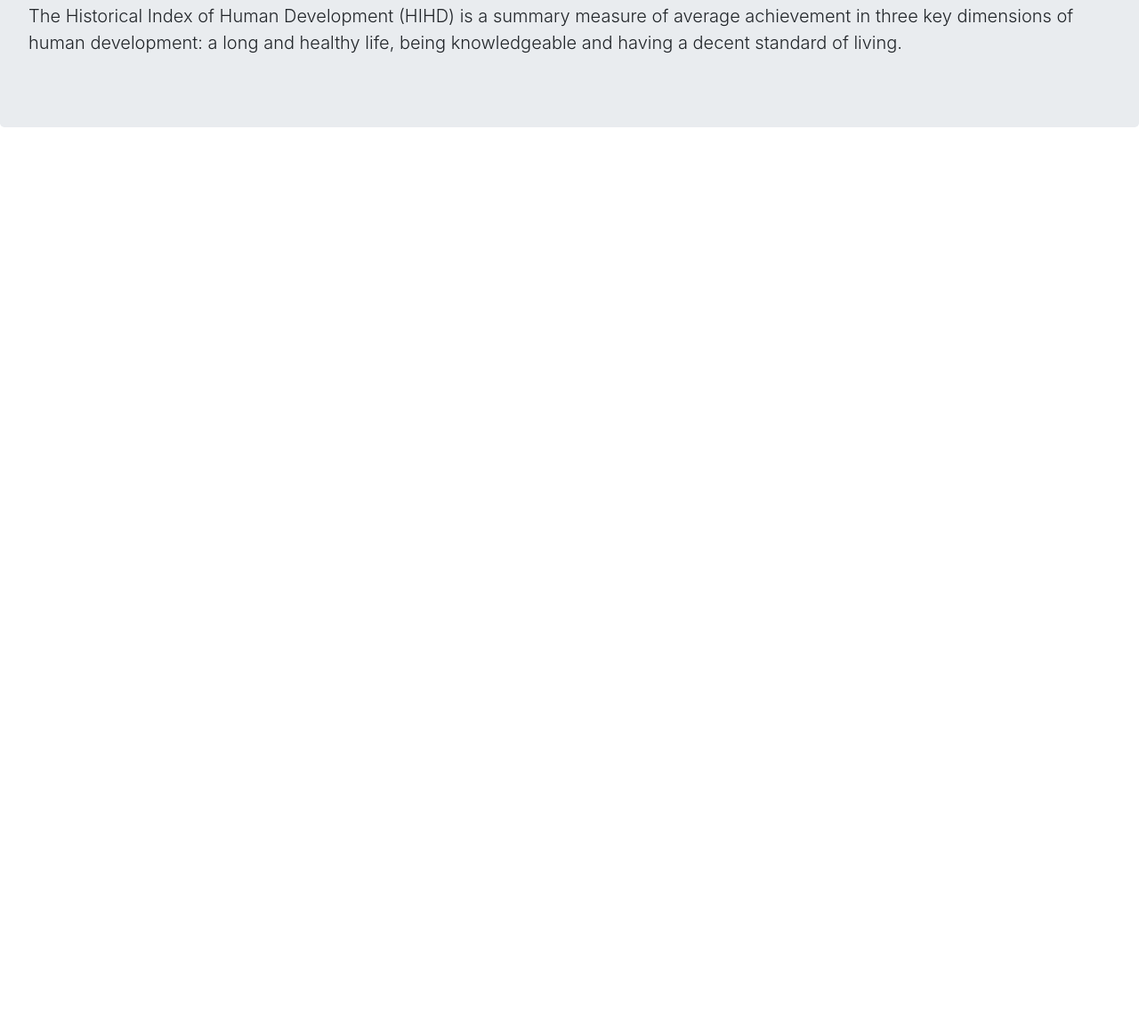
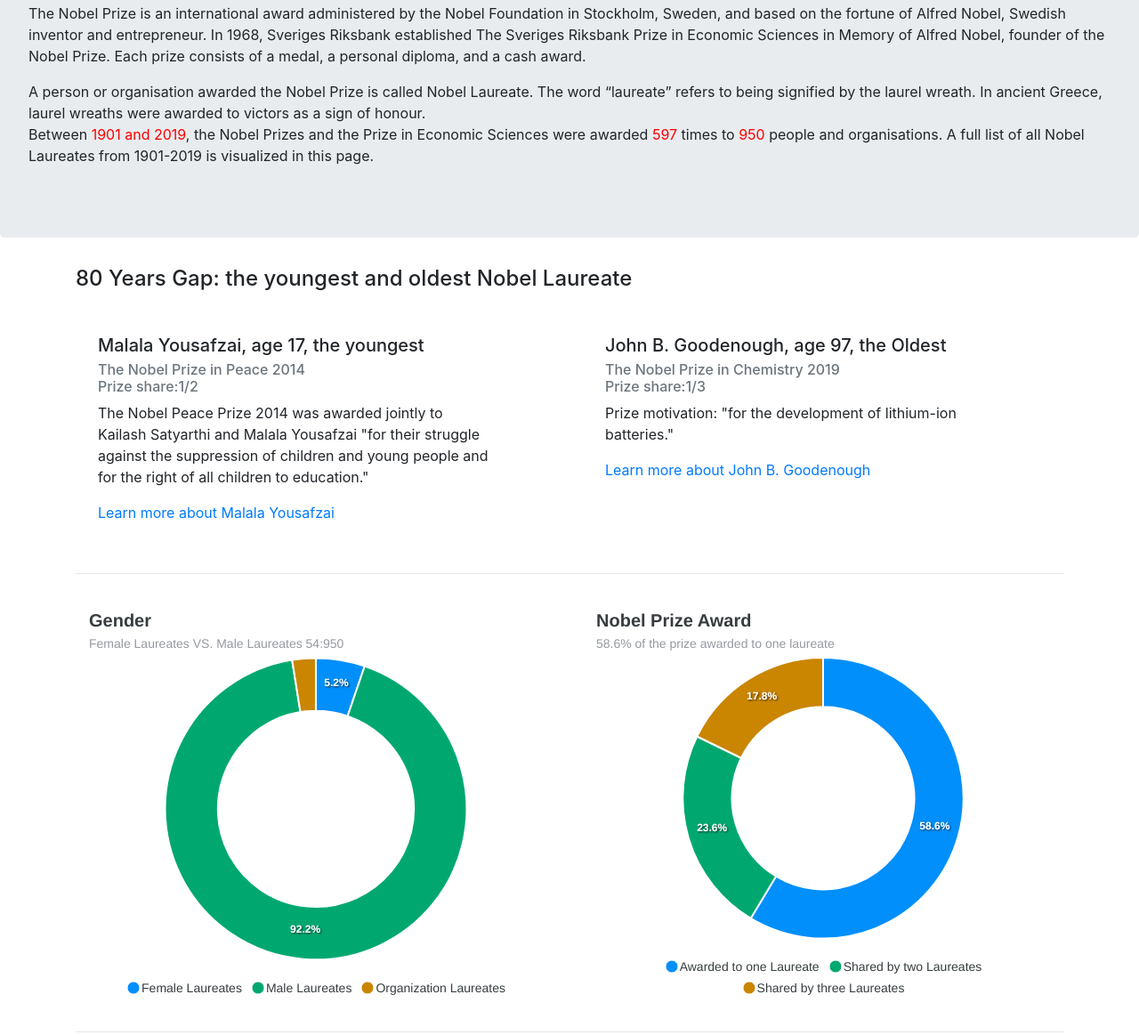
Before and after one commit to Aihua0055/World, a plain HTML site: page explore_the_world/nobel.html in a window 1280 px wide. Shown: the part 192-1355 px from the top of the page at 89% size. Before the commit the page ends 800 px from the top, so only its background shows below. Drawn offline with nearby package versions, Linux system fonts and the light colour scheme; no server answers.

Commit message:
Add : nobel prize and laureates charts

```diff
--- a/explore_the_world/nobel.html
+++ b/explore_the_world/nobel.html
@@ -4,13 +4,12 @@
   <head>
     <meta charset="UTF-8" />
     <meta name="viewport" content="width=device-width, initial-scale=1, shrink-to-fit=no">    <!-- <meta http-equiv="X-UA-Compatible" content="ie=edge" /> -->
-    <title>The world</title>
+    <title>Explore the World</title>
+    <link rel="icon" href="images/global.png" type="image/png">
     <link rel="stylesheet" href="custom.css" />
     <link rel="stylesheet" href="https://stackpath.bootstrapcdn.com/bootstrap/4.5.0/css/bootstrap.min.css" integrity="sha384-9aIt2nRpC12Uk9gS9baDl411NQApFmC26EwAOH8WgZl5MYYxFfc+NcPb1dKGj7Sk" crossorigin="anonymous">
-    <script src="https://cdn.jsdelivr.net/npm/chart.js@2.8.0"></script>
-    <script src="https://cdnjs.cloudflare.com/ajax/libs/d3/5.7.0/d3.min.js"></script>
+    <script src="https://cdn.jsdelivr.net/npm/apexcharts"></script>
   </head>
-
   <body>
     <nav class="navbar navbar-expand-lg navbar-light bg-light">
       <a class="navbar-brand" href="#">Explore the World</a>
@@ -54,29 +53,71 @@
       </div>
     </nav>
     <div class="jumbotron">
-      <h1 class="display-4">Nobel Laureate</h1>
-      <p class = "lead">The Historical Index of Human Development (HIHD) is a summary measure of average achievement in three key
-        dimensions of human development: a long and healthy life, being knowledgeable and having a decent standard of living. </p>
-
+      <h1 class="display-4">Nobel Prizes and Laureates</h1>
+      <p>The Nobel Prize is an international award administered by the Nobel Foundation in Stockholm, Sweden, and based on the fortune of Alfred Nobel, Swedish inventor and entrepreneur. In 1968, Sveriges Riksbank established The Sveriges Riksbank Prize in Economic Sciences in Memory of Alfred Nobel, founder of the Nobel Prize. Each prize consists of a medal, a personal diploma, and a cash award.</p>
+      <p>A person or organisation awarded the Nobel Prize is called Nobel Laureate. The word “laureate” refers to being signified by the laurel wreath. In ancient Greece, laurel wreaths were awarded to victors as a sign of honour.
+      <br>Between <span style="color:red">1901 and 2019</span>, the Nobel Prizes and the Prize in Economic Sciences were awarded <span style="color:red">597</span> times to <span style="color:red">950</span> people and organisations.
+      A full list of all Nobel Laureates from 1901-2019 is visualized in this page.</p>
 
   </div>
 
-    <div class="container">
-
-      <canvas id="hdi" aria-label="donut chart" role="img"></canvas>
-
-
-
+  <div class = "container">
+    <h4>80 Years Gap: the youngest and oldest Nobel Laureate  </h4>
+    <div class="row">
+      <div class="col-lg-6 col-md-6 col-12">
+        <div  style="width: 30rem">
+          <div class="card-body">
+            <h5 class="card-title">Malala Yousafzai, age 17, the youngest</h5>
+            <h6 class="card-subtitle mb-2 text-muted">The Nobel Prize in Peace 2014<br>Prize share:1/2</h6>
+            <p class="card-text">The Nobel Peace Prize 2014 was awarded jointly to Kailash Satyarthi and Malala Yousafzai "for their struggle against the suppression of children and young people and for the right of all children to education."</p>
+            <a href="https://www.nobelprize.org/prizes/peace/2014/yousafzai/facts/" class="card-link">Learn more about Malala Yousafzai</a>
+          </div>
+        </div>
+      </div>
+      <div class="col-lg-6 col-md-6 col-12">
+        <div  style="width: 30rem">
+          <div class="card-body">
+            <h5 class="card-title">John B. Goodenough, age 97, the Oldest</h5>
+            <h6 class="card-subtitle mb-2 text-muted">The Nobel Prize in Chemistry 2019<br>Prize share:1/3</h6>
+            <p class="card-text">Prize motivation: "for the development of lithium-ion batteries."</p>
+            <a href="#" class="card-link">Learn more about John B. Goodenough</a>
+          </div>
+        </div>
+      </div>
+      <!-- <div id = "genderChart" class="col-lg-3 col-md-3 col-12" ></div> -->
+    </div>
+    <hr>
+    <div class = "row">
+      <div id = "genderChart" class="col-lg-6 col-md-6 col-12 "></div>
+      <div id = "prizeShareChart" class="col-lg-6 col-md-6 col-12"></div>
+    </div>
+    <hr>
+    <div id = "chart"></div>
+    <div id = "countryRank"></div>
+    <!-- <div class="row">
+      <div id = "chart" class="col-lg-6 col-md-6 col-12 "></div>
+      <div id = "countryRank" class="col-lg-6 col-md-6 col-12"></div>
+    </div> -->
+    <div>
+    <p>Data Source:
+      <a href = "https://dataverse.harvard.edu/dataset.xhtml?persistentId=doi:10.7910/DVN/AGAFAQ">Harvard Dataverse,</a>
+      <a href = "https://api.nobelprize.org/2.0/laureates">NobelPrize API 2.0,</a>
+      <a href = "https://en.wikipedia.org/wiki/List_of_countries_by_Nobel_laureates_per_capita">Wikipedia:List of countries by Nobel laureates per capita.</a>
+    </p>
+    </div>
+    <div class="row">
+      <div class="col-lg-6 col-md-6 col-12 ">span 12/8</div>
+      <div class="col-lg-6 col-md-6 col-12">span 6/4</div>
+    </div>
+    <div></div>
 
   </div>
-
-
-
-
-
-  <script src="nobel.js"></script>
-
-
+  <footer class="footer">
+    <div class="container">
+      <span class="text-muted">Theme uses Bootstrap. Inspired by <a href="https://ourworldindata.org">Our World in Data</a></span>
+    </div>
+  </footer>
+    <script src="nobel.js"></script>
     <script src="https://code.jquery.com/jquery-3.5.1.slim.min.js" integrity="sha384-DfXdz2htPH0lsSSs5nCTpuj/zy4C+OGpamoFVy38MVBnE+IbbVYUew+OrCXaRkfj" crossorigin="anonymous"></script>
     <script src="https://cdn.jsdelivr.net/npm/popper.js@1.16.0/dist/umd/popper.min.js" integrity="sha384-Q6E9RHvbIyZFJoft+2mJbHaEWldlvI9IOYy5n3zV9zzTtmI3UksdQRVvoxMfooAo" crossorigin="anonymous"></script>
     <script src="https://stackpath.bootstrapcdn.com/bootstrap/4.5.0/js/bootstrap.min.js" integrity="sha384-OgVRvuATP1z7JjHLkuOU7Xw704+h835Lr+6QL9UvYjZE3Ipu6Tp75j7Bh/kR0JKI" crossorigin="anonymous"></script>
--- /dev/null
+++ b/explore_the_world/nobel.js
@@ -0,0 +1,453 @@
+// Bar chart to show number of nobel laureates by born Country
+var options = {
+  series: [{
+  data: [0, 0]
+}],
+  chart: {
+  type: 'bar',
+  height: '500px',
+},
+title:{
+  text:"Nobel Laureates number by country of birth",
+  style:{
+    fontSize:'20px',
+
+  },
+},
+subtitle:{
+  text:'Number of laureates born in selected countries.',
+  style:{
+    fontSize:'14px',
+    color:'#9699a2'
+  }
+},
+plotOptions: {
+  bar: {
+    horizontal: true,
+    dataLabels:{
+      position:'bottom'
+    }
+  }
+},
+dataLabels: {
+  enabled: true,
+},
+xaxis: {
+  categories: ['United States','United Kingdom','Germany','France','Sweden','Russia','Switzerland','Japan','Canada','Austria','Netherlands',
+  'Italy','Poland','Denmark','Norway','India','Australia','South Africa','China'],
+
+},
+yaxis: {
+  labels: {
+    style:{
+      fontSize:'13px',
+    }
+  }
+},
+};
+var chart = new ApexCharts(document.querySelector("#chart"), options);
+chart.render();
+
+const url = "https://api.nobelprize.org/2.0/laureates";
+
+var male = 0;
+var female = 0;
+
+// Pie Chart to show gender info:  genderChart
+var optionsGender = {
+  series: [54, 950,26],
+  labels:['Female Laureates','Male Laureates','Organization Laureates'],
+  chart: {
+  type: 'donut',
+},
+legend:{
+  position:'bottom',
+  fontSize: '14px',
+},
+title:{
+  text:"Gender",
+  style:{
+    fontSize:'20px',
+
+  },
+},
+subtitle:{
+  text:'Female Laureates VS. Male Laureates 54:950',
+  style:{
+    fontSize:'14px',
+    color:'#9699a2'
+  }
+},
+responsive: [{
+  breakpoint: 480,
+  options: {
+    chart: {
+      width: 150
+    },
+    legend: {
+      position: 'bottom'
+    }
+  }
+}]
+};
+
+var genderChart = new ApexCharts(document.querySelector("#genderChart"), optionsGender);
+genderChart.render();
+
+// Pie Chart to show nobel prize info: awarded to one laureate, shared by two laureates,shared by three laureates
+var optionsPrize = {
+  series: [350, 141,106],
+  labels:['Awarded to one Laureate','Shared by two Laureates','Shared by three Laureates'],
+  chart: {
+  type: 'donut',
+},
+legend:{
+  position:'bottom',
+  fontSize: '14px',
+},
+title:{
+  text:"Nobel Prize Award",
+  style:{
+    fontSize:'20px',
+
+  },
+},
+subtitle:{
+  text:'58.6% of the prize awarded to one laureate',
+  style:{
+    fontSize:'14px',
+    color:'#9699a2'
+  }
+},
+responsive: [{
+  breakpoint: 480,
+  options: {
+    chart: {
+      width: 150
+    },
+    legend: {
+      position: 'bottom',
+    }
+  }
+}]
+};
+
+var prizeShareChart = new ApexCharts(document.querySelector("#prizeShareChart"), optionsPrize);
+prizeShareChart.render();
+
+// var countries = ['United States','United Kingdom','Germany','France','Sweden','Russia','Switzerland','Japan','Canada','Austria','Netherlands',
+// 'Italy','Poland','Denmark','Norway','India','Australia','South Africa','China'];
+
+var usLaureates = 0;
+var ukLaureates = 0;
+var germanyLaureates = 0;
+var franceLaureates = 0;
+var SwedenLaureates = 0;
+var russiaLaureates = 0;
+var swlandLaureates = 0;
+var jpLaureates =0;
+var canadaLaureates = 0;
+var austriaLaureates = 0;
+var nlLaureates = 0;
+var italyLaureates = 0;
+var polandLaureates = 0;
+var denmarkLaureates = 0;
+var norwayLaureates = 0;
+var indiaLaureates = 0;
+var AustralizLaureates = 0;
+var sfLaureates = 0;
+var chLaureates = 0;
+
+function fetchData (url){
+
+    fetch(url)
+      .then((response)=>response.json())
+      .then((response)=>{
+          if(response.links.next!==null){
+            fetchData(response.links.next);
+          }
+
+          let usLaureate = response.laureates.filter(function(laureate){
+            return laureate.birth.place.country.en=="USA";
+          }).length
+          usLaureates = usLaureates+usLaureate;
+
+          let chLaureate = response.laureates.filter(function(laureate){
+            return laureate.birth.place.country.en=="China";
+          }).length
+
+          let SwedenLaureate = response.laureates.filter(function(laureate){
+            return laureate.birth.place.country.en=="Sweden";
+          }).length
+
+          AustralizLaureates = AustralizLaureates + response.laureates.filter(function(laureate){
+            return laureate.birth.place.country.en=="Australia";
+          }).length
+
+          canadaLaureates = canadaLaureates + response.laureates.filter(function(laureate){
+            return laureate.birth.place.country.en=="Canada";
+          }).length
+          franceLaureates = franceLaureates + response.laureates.filter(function(laureate){
+            return laureate.birth.place.country.en=="France";
+          }).length
+
+          germanyLaureates = germanyLaureates + response.laureates.filter(function(laureate){
+            return laureate.birth.place.country.en=="Germany";
+          }).length
+
+          ukLaureates = ukLaureates + response.laureates.filter(function(laureate){
+            return laureate.birth.place.country.en=="United Kingdom";
+          }).length
+
+          chLaureates = chLaureates + chLaureate;
+          SwedenLaureates = SwedenLaureates +SwedenLaureate;
+          chart.updateSeries([{
+            data:[
+              usLaureates,ukLaureates,germanyLaureates,franceLaureates,SwedenLaureates,
+              31,28,28,canadaLaureates,22,21,20,19,13,13,12,AustralizLaureates,11,chLaureates]
+          }])
+
+
+      })
+      .catch((error)=>console.log(error));
+};
+
+fetchData(url);
+
+//List of countries by Nobel laureates per capita
+var optionsRank = {
+  series: [{
+  name: 'Laureates/10 million people',
+  data: [33, 30, 25, 24, 24, 19, 14, 14, 13, 12, 12, 11,9,7,5,3,2,2,2,0.06]
+}],
+  chart: {
+  height: '500px',
+  type: 'bar',
+},
+plotOptions: {
+  bar: {
+    dataLabels: {
+      position: 'top',
+    },
+  }
+},
+dataLabels: {
+  enabled: true,
+  formatter: function (val) {
+    return val;
+  },
+  offsetY: -20,
+  style: {
+    fontSize: '12px',
+    colors: ["#304758"]
+  }
+},
+
+xaxis: {
+  categories: ["Switzerland", "Sweden", "Austria", "Denmark", "Norway", "UK", "Israel", "Germany", "Hungary", "USA",
+   "Netherlands", "France","Belgium","Canada","Poland","Australia","Italy","Japan","South Africa","Russia","China"],
+  position: 'bottom',
+  axisBorder: {
+    show: false
+  },
+  axisTicks: {
+    show: false
+  },
+  crosshairs: {
+    fill: {
+      type: 'gradient',
+      gradient: {
+        colorFrom: '#D8E3F0',
+        colorTo: '#BED1E6',
+        stops: [0, 100],
+        opacityFrom: 0.4,
+        opacityTo: 0.5,
+      }
+    }
+  },
+  tooltip: {
+    enabled: true,
+  }
+},
+yaxis: {
+  axisBorder: {
+    show: false
+  },
+  axisTicks: {
+    show: false,
+  },
+  labels: {
+    show: false,
+    formatter: function (val) {
+      return val;
+    }
+  }
+
+},
+title:{
+  text:"Nobel laureates by number of per capita (2018)",
+  style:{
+    fontSize:'20px',
+
+  },
+},
+subtitle:{
+  text:'Only show countries have more Nobel Laureates than China.',
+  style:{
+    fontSize:'14px',
+    color:'#9699a2'
+  }
+}
+};
+
+var countryRank = new ApexCharts(document.querySelector("#countryRank"), optionsRank);
+countryRank.render();
+
+// Bar
+
+// NobelPrize API 2.0 format
+// {
+//   "laureates":[
+//   {
+//     "id":"745",
+//     "knownName":{
+//        "en":"A. Michael Spence",
+//        "se":"A. Michael Spence"
+//     },
+//     "givenName":{
+//        "en":"A. Michael",
+//        "se":"A. Michael"
+//     },
+//     "familyName":{
+//        "en":"Spence",
+//        "se":"Spence"
+//     },
+//     "fullName":{
+//        "en":"A. Michael Spence",
+//        "se":"A. Michael Spence"
+//     },
+//     "gender":"male",
+//     "birth":{
+//        "date":"1943-00-00",
+//        "place":{
+//           "city":{
+//              "en":"Montclair, NJ",
+//              "no":"Montclair, NJ",
+//              "se":"Montclair, NJ"
+//           },
+//           "country":{
+//              "en":"USA",
+//              "no":"USA",
+//              "se":"USA"
+//           },
+//           "cityNow":{
+//              "en":"Montclair, NJ",
+//              "no":"Montclair, NJ",
+//              "se":"Montclair, NJ"
+//           },
+//           "countryNow":{
+//              "en":"USA",
+//              "no":"USA",
+//              "se":"USA"
+//           },
+//           "continent":{
+//              "en":"North America"
+//           },
+//           "locationString":{
+//              "en":"Montclair, NJ, USA",
+//              "no":"Montclair, NJ, USA",
+//              "se":"Montclair, NJ, USA"
+//           }
+//        }
+//     },
+//     "links":{
+//        "rel":"laureate",
+//        "href":"http:\/\/masterdataapi.nobelprize.org\/2\/laureate\/745",
+//        "action":"Get",
+//        "types":"application\/json"
+//     },
+//     "nobelPrizes":[
+//        {
+//           "awardYear":"2001",
+//           "category":{
+//              "en":"Economic Sciences",
+//              "no":"\u00d8konomi",
+//              "se":"Ekonomi"
+//           },
+//           "categoryFullName":{
+//              "en":"The Sveriges Riksbank Prize in Economic Sciences in Memory of Alfred Nobel",
+//              "no":"Sveriges Riksbanks pris i \u00f8konomisk vitenskap til minne om Alfred Nobel",
+//              "se":"Sveriges Riksbanks pris i ekonomisk vetenskap till Alfred Nobels minne"
+//           },
+//           "sortOrder":"2",
+//           "portion":"1\/3",
+//           "dateAwarded":"2001-10-10",
+//           "prizeStatus":"received",
+//           "motivation":{
+//              "en":"for their analyses of markets with asymmetric information",
+//              "se":"f\u00f6r deras analys av marknader med assymetrisk informations"
+//           },
+//           "prizeAmount":10000000,
+//           "prizeAmountAdjusted":12295082,
+//           "affiliations":[
+//              {
+//                 "name":{
+//                    "en":"Stanford University",
+//                    "no":"Stanford University",
+//                    "se":"Stanford University"
+//                 },
+//                 "nameNow":{
+//                    "en":"Stanford University"
+//                 },
+//                 "city":{
+//                    "en":"Stanford, CA",
+//                    "no":"Stanford, CA",
+//                    "se":"Stanford, CA"
+//                 },
+//                 "country":{
+//                    "en":"USA",
+//                    "no":"USA",
+//                    "se":"USA"
+//                 },
+//                 "cityNow":{
+//                    "en":"Stanford, CA",
+//                    "no":"Stanford, CA",
+//                    "se":"Stanford, CA"
+//                 },
+//                 "countryNow":{
+//                    "en":"USA",
+//                    "no":"USA",
+//                    "se":"USA"
+//                 },
+//                 "locationString":{
+//                    "en":"Stanford, CA, USA",
+//                    "no":"Stanford, CA, USA",
+//                    "se":"Stanford, CA, USA"
+//                 }
+//              }
+//           ],
+//           "links":{
+//              "rel":"nobelPrize",
+//              "href":"https:\/\/masterdataapi.nobelprize.org\/2\/nobelPrize\/eco\/2001",
+//              "action":"Get",
+//              "types":"application\/json"
+//           }
+//        }
+//     ]
+//  },
+//  {},
+//  {},
+//  {}
+// ],
+//   "meta":{
+//      "offset":0,
+//      "limit":25,
+//      "count":943
+//   },
+//   "links":{
+//      "first":"https:\/\/masterdataapi.nobelprize.org\/2.0\/laureates?offset=0&limit=25",
+//      "self":"https:\/\/masterdataapi.nobelprize.org\/2.0\/laureates?offset=0&limit=25",
+//      "next":"https:\/\/masterdataapi.nobelprize.org\/2.0\/laureates?offset=25&limit=25",
+//      "last":"https:\/\/masterdataapi.nobelprize.org\/2.0\/laureates?offset=925&limit=25"
+//   }
+// }
```
